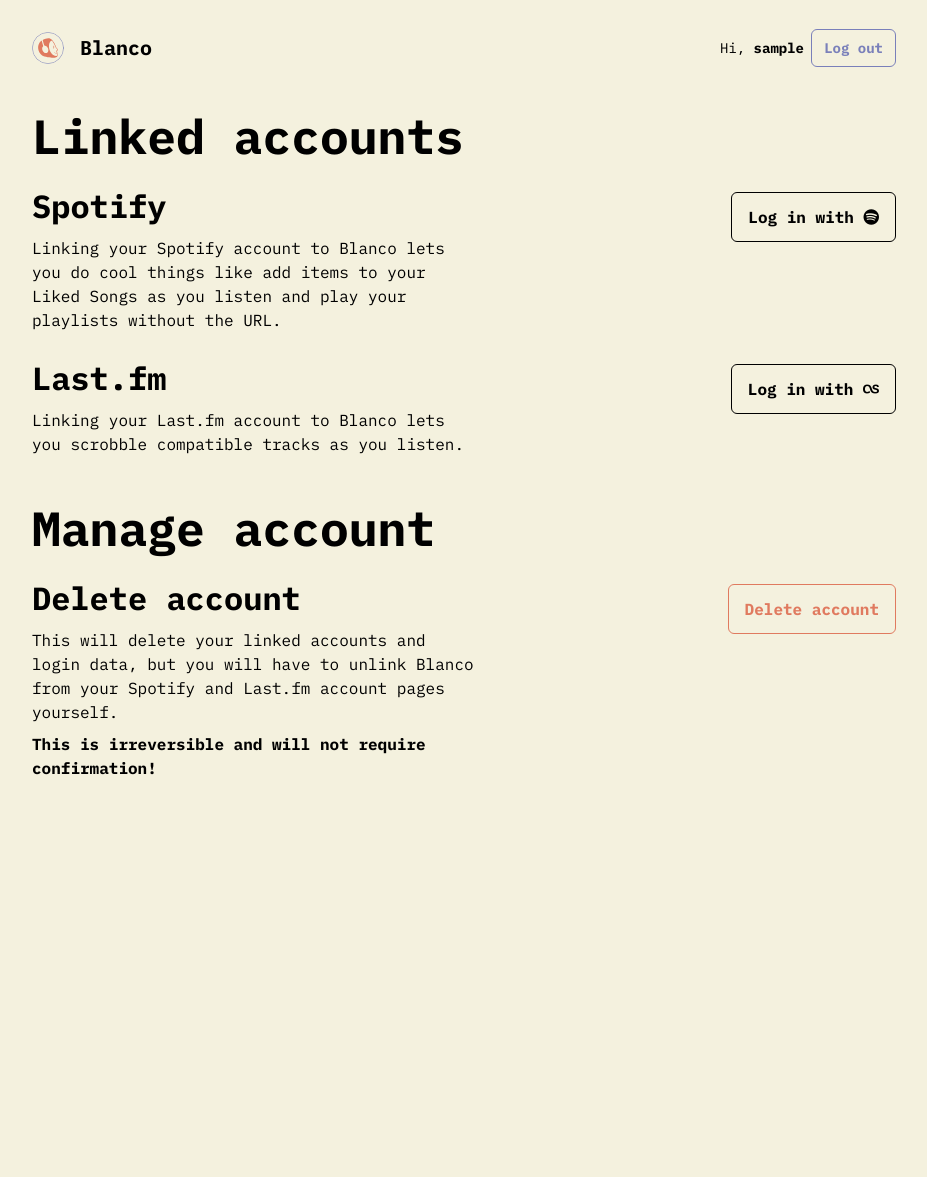
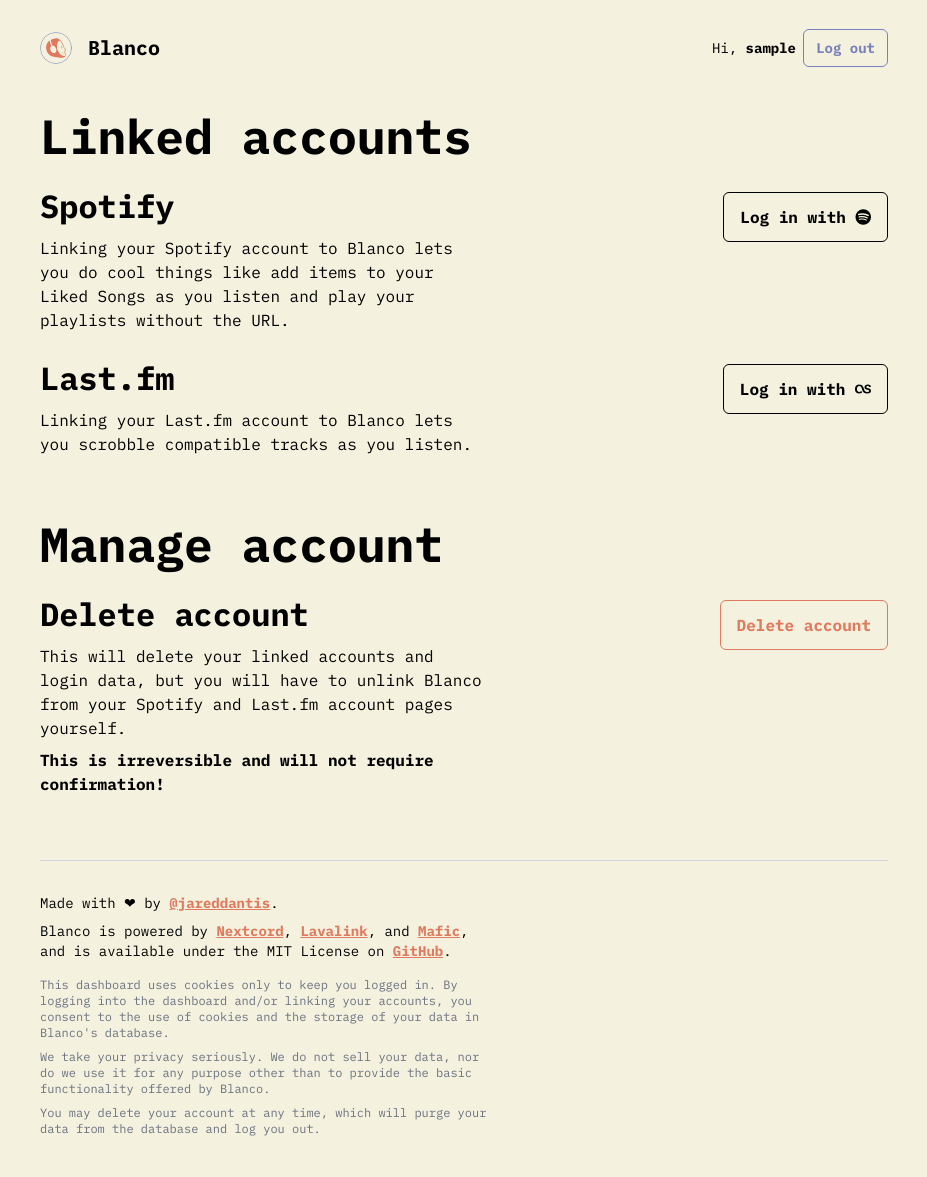
Before and after one commit to deckardsworkspace/blanco-bot, a Python web app: template server/templates/dashboard.html in a window 1280 px wide. Shown: the whole page, without its empty margins (176-1103 px from the left). Before the commit the page ends 775 px from the top, so only its background shows below. Run offline with Jinja, Linux system fonts and the light colour scheme; the template is opened without the code that fills it: most values are stand-ins (such as "Sample title", 1, 10 or a date in 2020); style sheets or scripts are compiled from the project's sources; some libraries are stand-ins or nearby versions.

Commit message:
dashboard: Tweak margins and add footer

```diff
--- a/server/static/css/base.css
+++ b/server/static/css/base.css
@@ -13,10 +13,13 @@
         @apply text-lg md:text-2xl;
     }
     a {
-        @apply text-sm md:text-base font-bold text-sienna underline;
+        @apply font-bold text-sienna underline;
     }
     p {
         @apply text-sm md:text-base;
+    }
+    footer p {
+        @apply text-xs md:text-sm mb-2;
     }
     body {
         @apply bg-eggshell;
--- a/server/templates/dashboard.html
+++ b/server/templates/dashboard.html
@@ -3,10 +3,10 @@
 
 {% block body %}
 <div id="app"
-    class="max-w-4xl w-screen mx-auto px-4 py-8"
+    class="max-w-4xl w-screen mx-auto px-6 py-4 md:py-8"
 >
     <!-- Header -->
-    <nav class="flex items-center justify-between">
+    <nav class="flex items-center justify-between mb-12">
         <!-- Logo -->
         <div id="logo" class="flex items-center justify-start">
             <img src="/static/images/logo.svg"
@@ -30,7 +30,7 @@
     </nav>
 
     <!-- Main -->
-    <main class="mt-12 mb-8">
+    <main>
         <!-- Account linking -->
         <section>
             <h1 class="mb-4 md:mb-8">Linked accounts</h1>
@@ -108,7 +108,7 @@
         </section>
 
         <!-- Account management -->
-        <section class="mt-12">
+        <section class="mt-16">
             <h1 class="mb-4 md:mb-8">Manage account</h1>
 
             <div class="md:flex items-start justify-between">
@@ -133,5 +133,40 @@
             </div>
         </section>
     </main>
+
+    <footer class="mt-16">
+        <hr class="border-gray-300 my-8">
+
+        <!-- Credits -->
+        <div class="max-w-md">
+            <p>
+                Made with &#10084; by
+                <a href="https://dantis.me">@jareddantis</a>.
+            </p>
+            <p>
+                Blanco is powered by
+                <a href="https://nextcord.dev/">Nextcord</a>,
+                <a href="https://github.com/lavalink-devs/Lavalink">Lavalink</a>, and
+                <a href="https://github.com/ooliver1/Mafic">Mafic</a>,
+                and is available under the MIT License on
+                <a href="https://github.com/jareddantis/blanco-bot">GitHub</a>.
+            </p>
+            <p class="text-xs text-gray-500 mt-4">
+                This dashboard uses cookies only to keep you logged in.
+                By logging into the dashboard and/or linking your accounts,
+                you consent to the use of cookies and the storage of your
+                data in Blanco's database.
+            </p>
+            <p class="text-xs text-gray-500">
+                We take your privacy seriously. We do not sell your data,
+                nor do we use it for any purpose other than to provide
+                the basic functionality offered by Blanco.
+            </p>
+            <p class="text-xs text-gray-500">
+                You may delete your account at any time, which will purge
+                your data from the database and log you out.
+            </p>
+        </div>
+    </footer>
 </div>
 {% endblock %}
```
